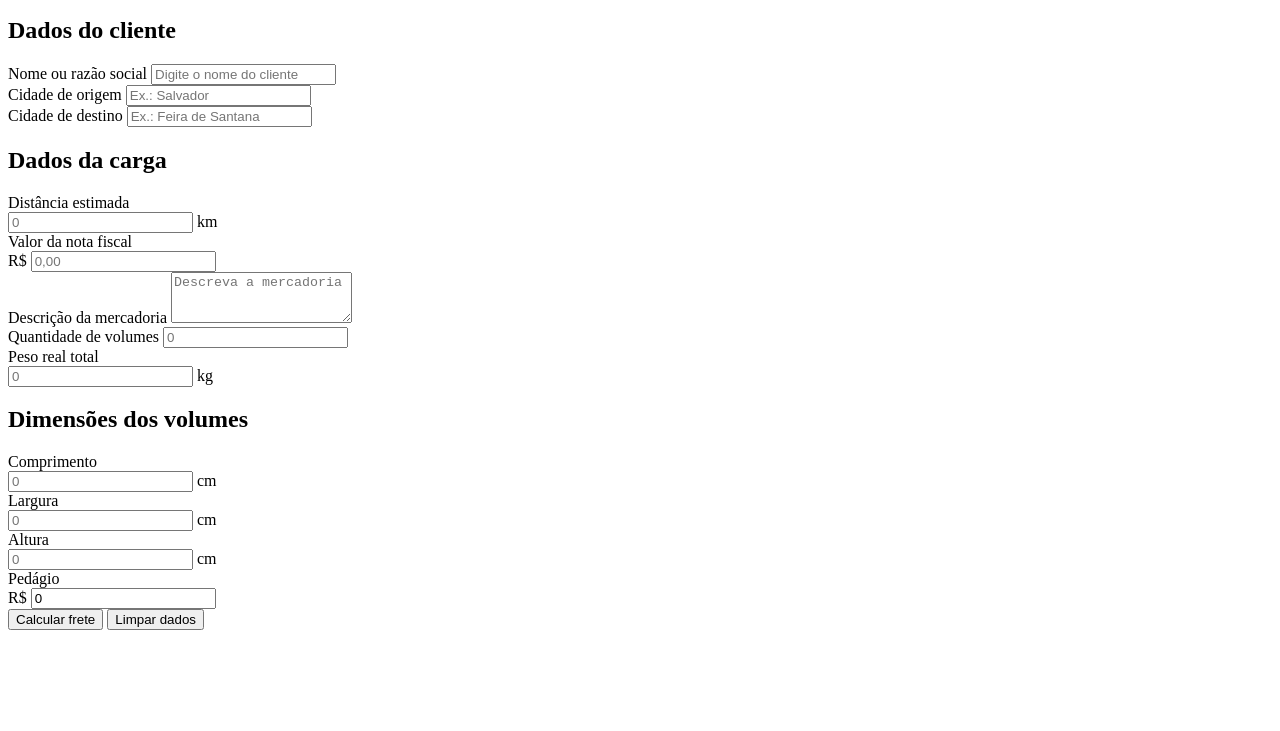
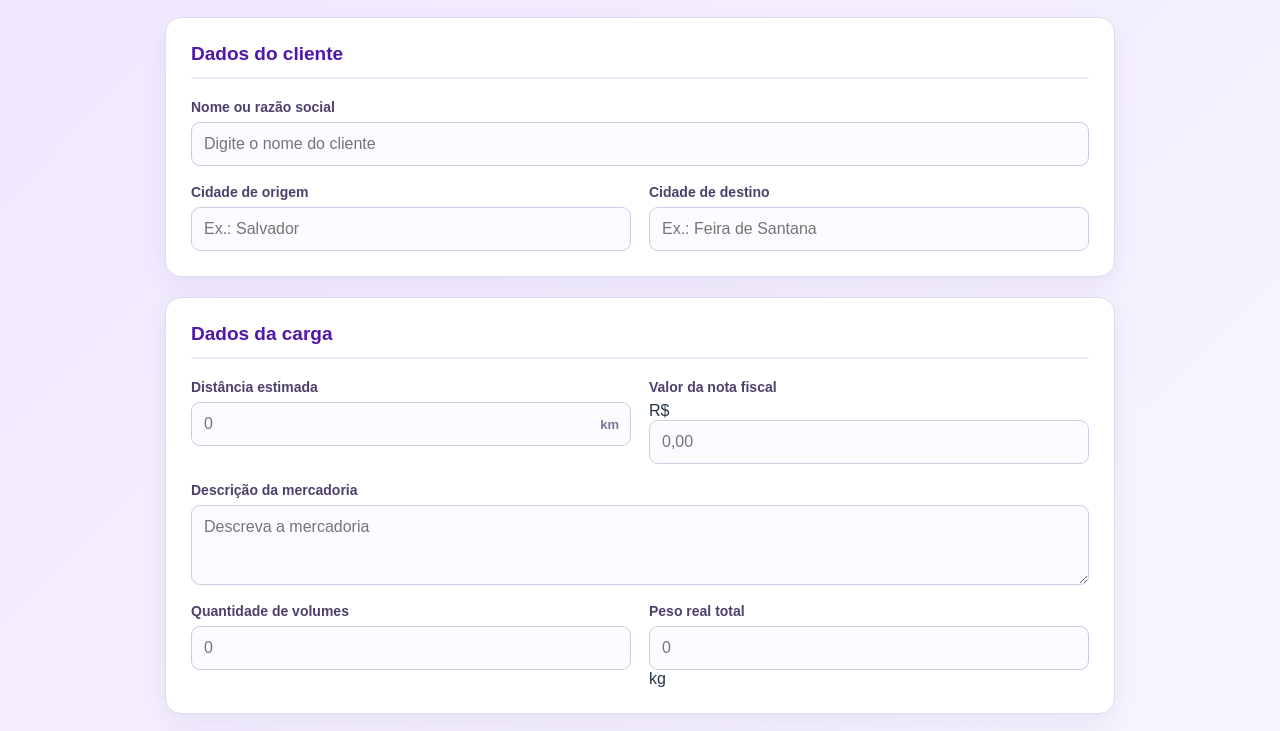
Before and after one commit to MJ-collab99/CalculadoraFrete02, a plain HTML site: page index.html in a window 1280 px wide. Shown: the part 101-832 px from the top of the page. Before the commit the page ends 800 px from the top, so only its background shows below. Drawn offline with Linux system fonts and the light colour scheme.

Commit message:
Update index.html

```diff
--- a/index.html
+++ b/index.html
@@ -4,7 +4,7 @@
     <meta charset="UTF-8">
     <meta name="viewport" content="width=device-width, initial-scale=1.0">
     <title>Calculadora de Frete</title>
-    <link rel="stylesheet" href="calcularF.css">
+    <link rel="stylesheet" href="style.css">
 </head>
 <body>
     <main class="container">
```
